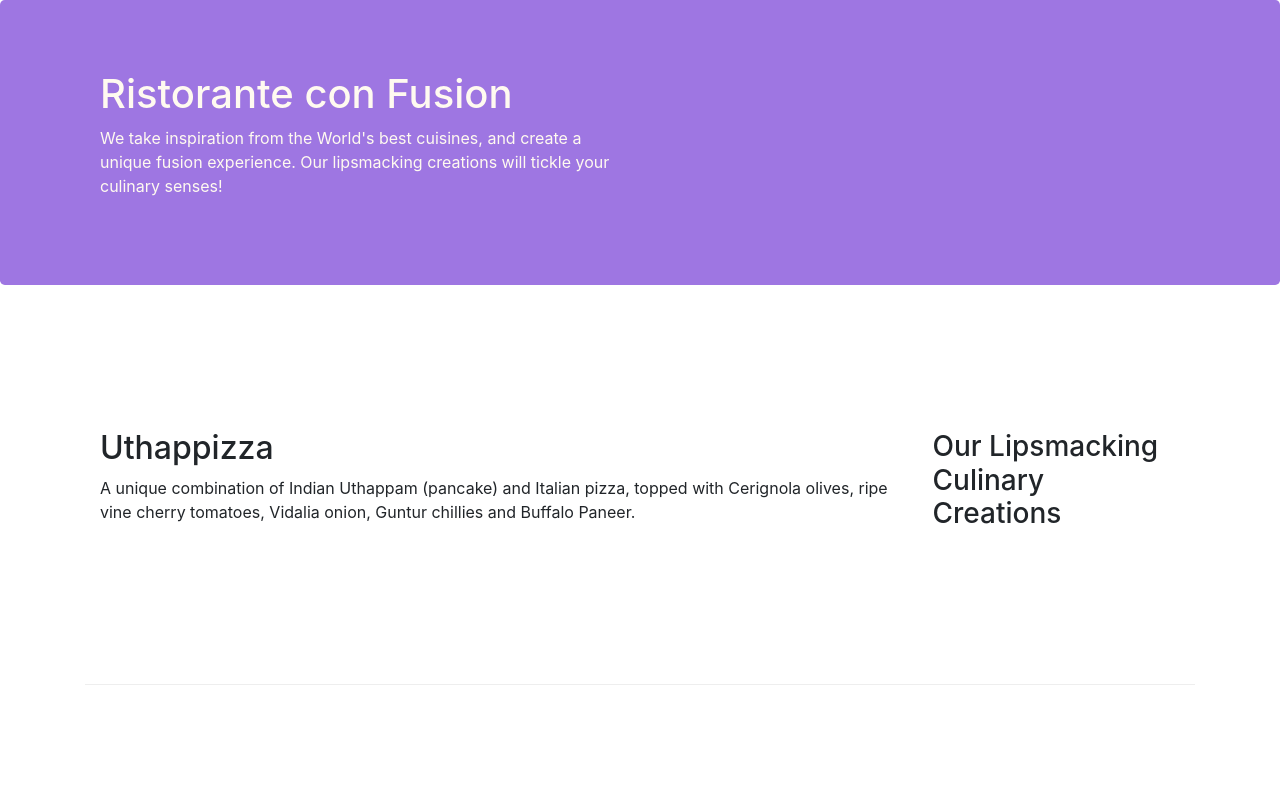
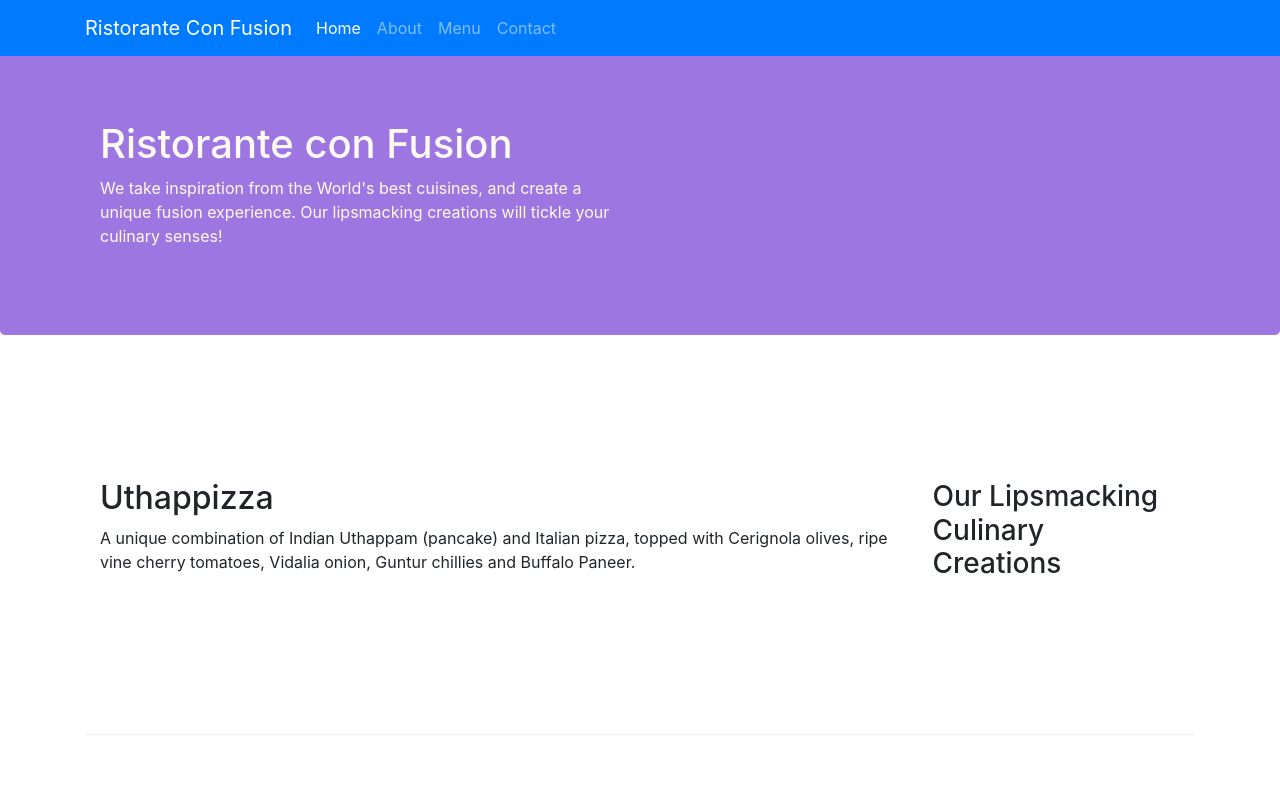
Before and after one commit to Hoangdebug/FER201m, a website: page Bootstrap4/conFusion/index.html in a window 1280 px wide. Shown: the top 800 px of the page. Drawn offline with nearby package versions, Linux system fonts and the light colour scheme.

Commit message:
Navbar and Breadcrumbs

```diff
--- a/Bootstrap4/conFusion/css/style.css
+++ b/Bootstrap4/conFusion/css/style.css
@@ -1,3 +1,13 @@
+
+
+body{
+    padding:50px 0px 0px 0px;
+    z-index:0;
+}
+
+.navbar-dark {
+     background-color: #512DA8;
+}
 
 .jumbotron {
     padding:70px 30px 70px 30px;
--- a/Bootstrap4/conFusion/index.html
+++ b/Bootstrap4/conFusion/index.html
@@ -1,32 +1,58 @@
 <!DOCTYPE html>
 <html lang="en">
   <!-- Required meta tags always come first -->
-    <meta charset="utf-8">
-    <meta name="viewport" content="width=device-width, initial-scale=1, shrink-to-fit=no">
-    <meta http-equiv="x-ua-compatible" content="ie=edge">
+  <meta charset="utf-8" />
+  <meta
+    name="viewport"
+    content="width=device-width, initial-scale=1, shrink-to-fit=no"
+  />
+  <meta http-equiv="x-ua-compatible" content="ie=edge" />
   <!-- Bootstrap CSS -->
-    <link rel="stylesheet" href="node_modules/bootstrap/dist/css/bootstrap.min.css">
-    <link rel="stylesheet" href="css/style.css">
-
+  <link
+    rel="stylesheet"
+    href="node_modules/bootstrap/dist/css/bootstrap.min.css"
+  />
+  <link rel="stylesheet" href="css/style.css" />
 
   <head>
     <title>Ristorante Con Fusion</title>
   </head>
 
   <body>
-
     <header class="jumbotron">
       <div class="container">
         <div>
           <div class="col-12 col-sm-6">
             <h1>Ristorante con Fusion</h1>
-                    <p>We take inspiration from the World's best cuisines, and create a unique fusion experience. Our lipsmacking creations will tickle your culinary senses!</p>
+            <p>
+              We take inspiration from the World's best cuisines, and create a
+              unique fusion experience. Our lipsmacking creations will tickle
+              your culinary senses!
+            </p>
           </div>
-                <div class="col-12 col-sm">
-                </div>
+          <div class="col-12 col-sm"></div>
         </div>
       </div>
     </header>
+
+    <nav class="navbar navbar-dark navbar-expand-sm bg-primary fixed-top">
+      <div class="container">
+        <a class="navbar-brand" href="index.html">Ristorante Con Fusion</a>
+        <div class="collapse navbar-collapse" id="Navbar">
+        <ul class="navbar-nav mr-auto">
+          <li class="nav-item active"><a class="nav-link" href="#">Home</a></li>
+          <li class="nav-item">
+            <a class="nav-link" href="aboutus.html">About</a>
+          </li>
+          <li class="nav-item"><a class="nav-link" href="index.html">Menu</a></li>
+          <li class="nav-item"><a class="nav-link" href="#">Contact</a></li>
+        </ul>
+    </div>
+      </div>
+      <button class="navbar-toggler" type="button" data-toggle="collapse" data-target="#Navbar">
+        <span class="navbar-toggler-icon"></span>
+    </button>
+    </nav>
 
     <div class="container">
       <div class="row row-content align-items-center">
@@ -35,10 +61,13 @@
         </div>
         <div class="col col-sm order-sm-first col-md">
           <h2>Uthappizza</h2>
-                <p>A unique combination of Indian Uthappam (pancake) and Italian pizza, topped with Cerignola olives, ripe vine cherry tomatoes, Vidalia onion, Guntur chillies and Buffalo Paneer.</p>
+          <p>
+            A unique combination of Indian Uthappam (pancake) and Italian pizza,
+            topped with Cerignola olives, ripe vine cherry tomatoes, Vidalia
+            onion, Guntur chillies and Buffalo Paneer.
+          </p>
         </div>
       </div>
-
 
       <div class="row row-content align-items-center">
         <div class="col-12 col-sm-4 col-md-3">
@@ -46,7 +75,12 @@
         </div>
         <div class="col col-sm col-md">
           <h2>Weekend Grand Buffet</h2>
-                <p>Featuring mouthwatering combinations with a choice of five different salads, six enticing appetizers, six main entrees and five choicest desserts. Free flowing bubbly and soft drinks. All for just $19.99 per person </p>
+          <p>
+            Featuring mouthwatering combinations with a choice of five different
+            salads, six enticing appetizers, six main entrees and five choicest
+            desserts. Free flowing bubbly and soft drinks. All for just $19.99
+            per person
+          </p>
         </div>
       </div>
 
@@ -57,7 +91,12 @@
         <div class="col col-sm order-sm-first col-md">
           <h2>Alberto Somayya</h2>
           <h4>Executive Chef</h4>
-                <p>Award winning three-star Michelin chef with wide International experience having worked closely with whos-who in the culinary world, he specializes in creating mouthwatering Indo-Italian fusion experiences. </p>
+          <p>
+            Award winning three-star Michelin chef with wide International
+            experience having worked closely with whos-who in the culinary
+            world, he specializes in creating mouthwatering Indo-Italian fusion
+            experiences.
+          </p>
         </div>
       </div>
     </div>
@@ -77,11 +116,11 @@
           <div class="col-7 col-sm-5">
             <h5>Our Address</h5>
             <address>
-		              121, Clear Water Bay Road<br>
-		              Clear Water Bay, Kowloon<br>
-		              HONG KONG<br>
-		              Tel.: +852 1234 5678<br>
-		              Fax: +852 8765 4321<br>
+              121, Clear Water Bay Road<br />
+              Clear Water Bay, Kowloon<br />
+              HONG KONG<br />
+              Tel.: +852 1234 5678<br />
+              Fax: +852 8765 4321<br />
               Email: <a href="mailto:confusion@food.net">confusion@food.net</a>
             </address>
           </div>
@@ -104,11 +143,8 @@
       </div>
     </footer>
 
-
     <script src="node_modules/jquery/dist/jquery.slim.min.js"></script>
     <script src="node_modules/popper.js/dist/umd/popper.min.js"></script>
     <script src="node_modules/bootstrap/dist/js/bootstrap.min.js"></script>
-
   </body>
-
 </html>
```
Also changed, not shown: Bootstrap4/conFusion/aboutus.html (+15 -0 lines). Lines whose indentation alone changed are shown as unchanged.
